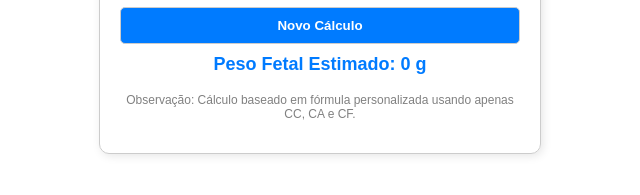
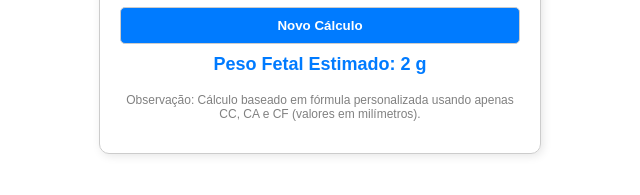
Before and after one commit to jorgetelles195/jabt, a plain HTML site: page index.html in a window 1280 px wide. Both pictures are taken after typing "5", "5", "5", "5" into the empty fields and a click on the button "Calcular Peso Fetal". Shown: the part 419-614 px from the top of the page, 320-960 px from the left. Drawn offline with Linux system fonts and the light colour scheme.

Commit message:
Update index.html
last

```diff
--- a/index.html
+++ b/index.html
@@ -74,7 +74,7 @@
   <p class="result" id="resultado"></p>
 
   <p class="note">
-    Observação: Cálculo baseado em fórmula personalizada usando apenas CC, CA e CF.
+    Observação: Cálculo baseado em fórmula personalizada usando apenas CC, CA e CF (valores em milímetros).
   </p>
 </div>
 
@@ -94,13 +94,9 @@ function calcular() {
     return;
   }
 
-  // Conversão de mm para cm
-  cc = cc / 10;
-  ca = ca / 10;
-  cf = cf / 10;
-
+  // Não converte para cm, usa diretamente em mm
   var log10peso = 1.326 - (0.00326 * cf * ca) + (0.0107 * cc) + (0.0438 * cf) + (0.158 * ca);
-  var peso = Math.pow(10, log10peso) / 100; // Dividindo por 100 para ajuste de unidade
+  var peso = Math.pow(10, log10peso) / 100; // Dividido por 100 para ajuste de escala final
 
   if (isNaN(peso) || peso <= 0 || peso > 10000) {
     document.getElementById('resultado').innerText = "Valores inválidos. Verifique as medidas.";
```
